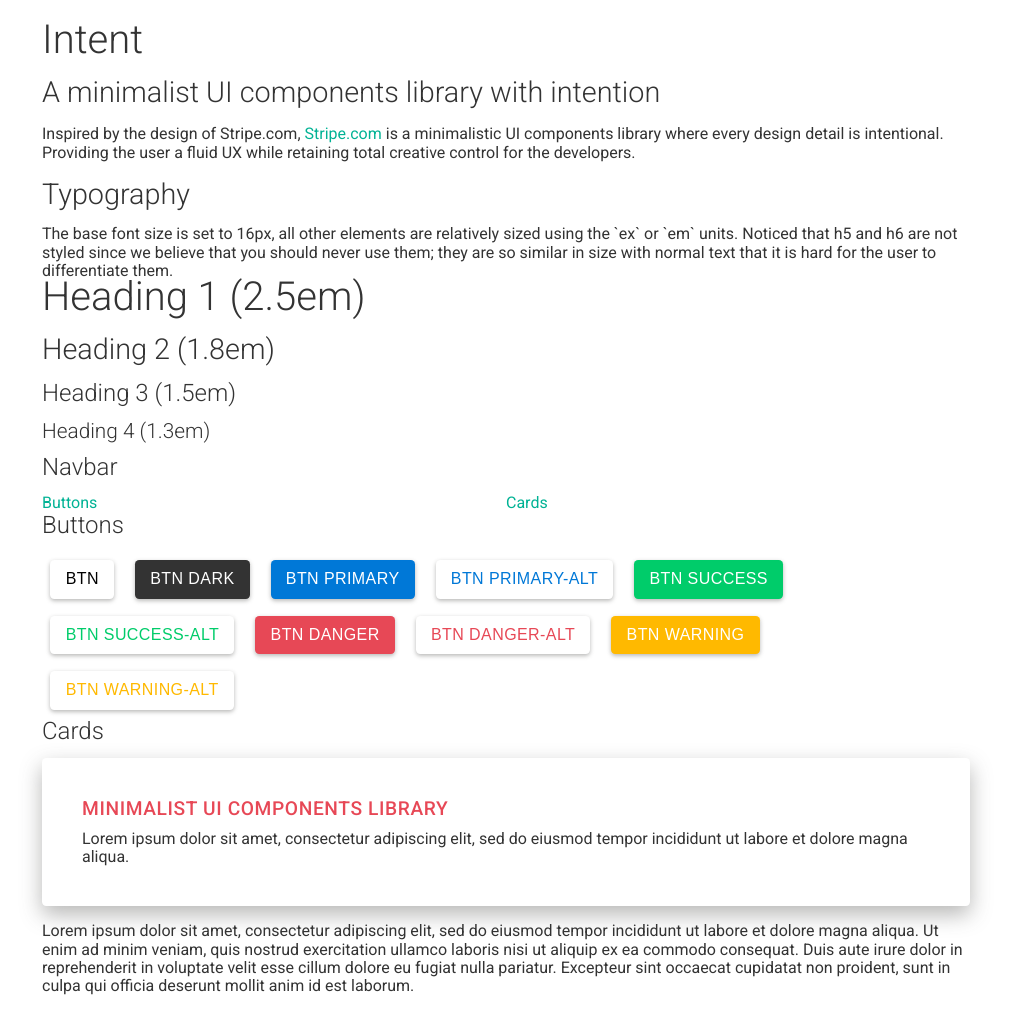
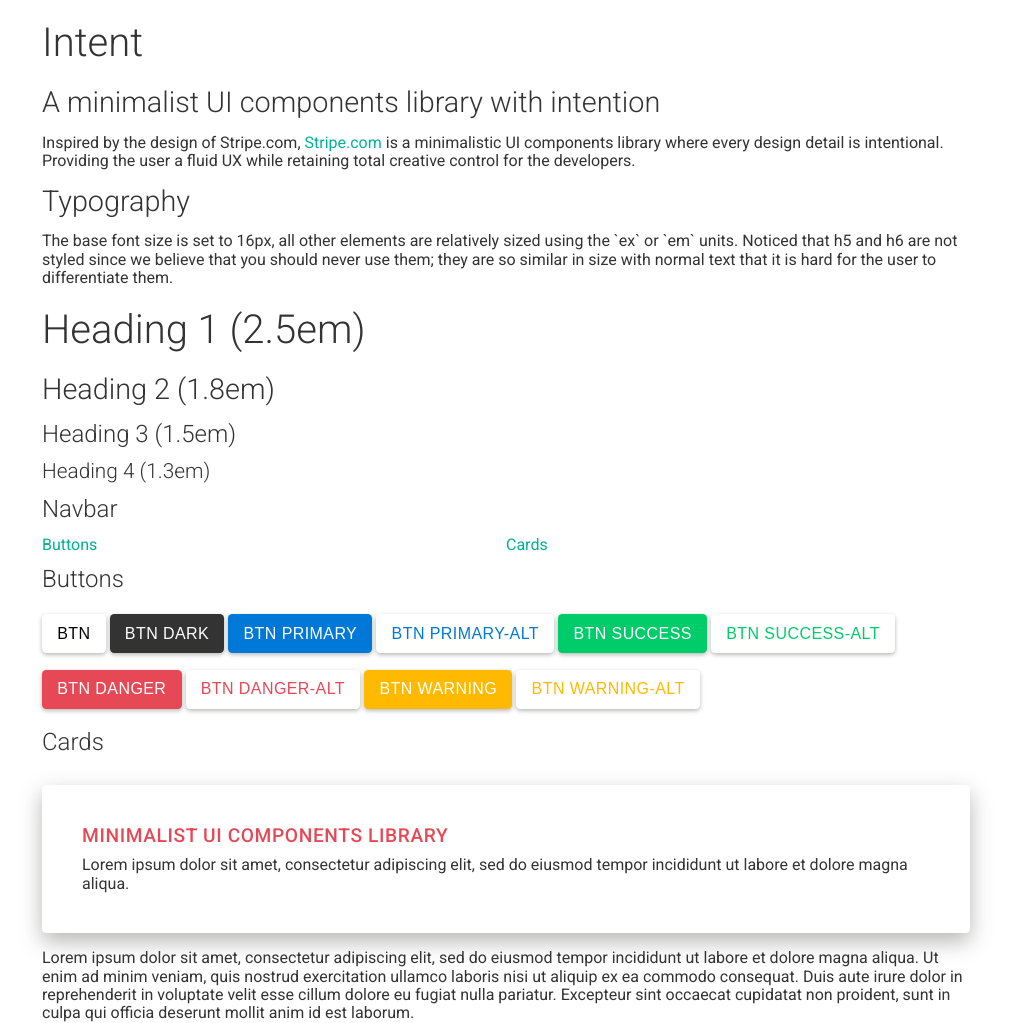
Before and after one commit to tommyip/intent, a plain HTML site: page index.html in a window 1280 px wide. Shown: the whole page, without its empty margins (134-1145 px from the left). Drawn offline with nearby package versions, Linux system fonts and the light colour scheme.

Commit message:
Adjust margins

```diff
--- a/sass/_buttons.scss
+++ b/sass/_buttons.scss
@@ -10,7 +10,7 @@ button {
   display: inline-block;
   font-weight: $font-weight-bold;
   letter-spacing: 0.05ex;
-  margin: 1ex;
+  margin: 1ex 0;
   padding: 1.2ex 1.8ex;
   text-transform: uppercase;
   transition: all 0.1s linear;
--- a/sass/_cards.scss
+++ b/sass/_cards.scss
@@ -2,6 +2,8 @@
   border-radius: 0.5ex;
   box-shadow: 0 1ex 2.5ex $grey-shadow;
   padding: 2.5em;
+  margin-top: 1em;
+  margin-bottom: 1em;
   transition: all 0.1s linear;
 
   .card-title {
--- a/sass/_common.scss
+++ b/sass/_common.scss
@@ -1,9 +1,15 @@
+// Clean slate
+* {
+  margin: 0;
+  padding: 0;
+}
+
 body {
   font-family: 'Roboto', sans-serif;
   color: $grey-text;
   font-weight: $font-weight-medium;
   font-size: 16px;
-  padding-top: 1.5em;
+  //padding-top: 1.5em;
 
   // Base case (Mobile)
   margin-left: 1em;
@@ -34,13 +40,12 @@ body {
 // normal text, we might as well drop it entirely.
 h1, h2, h3, h4 {
   font-weight: $font-weight-light;
-  margin-top: 0;
+  margin-top: 0.5em;
   margin-bottom: 0.5em;
 }
 
 h1 {
   font-size: 2.5em;
-  line-height: 80%;
 }
 
 h2 {
```
Also changed, not shown: dist/intent.css.
